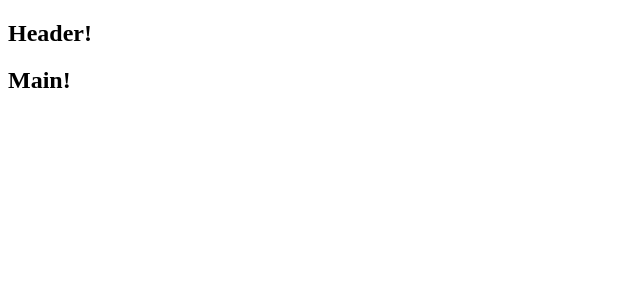
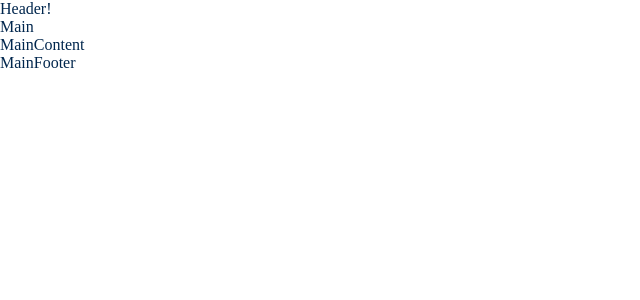
Before and after one commit to ckp92/tweetinsights, a React (Create React App) app in the folder client/: page / in a window 1280 px wide. Shown: the top 300 px of the page, without its empty margins (0-640 px from the left). Built offline with nearby package versions, Linux system fonts and the light colour scheme.

Commit message:
make shell main and header components to prepare for building the header

```diff
--- a/client/src/components/App.js
+++ b/client/src/components/App.js
@@ -2,12 +2,12 @@ import "../styles/App.css";
 import React from "react";
 import { BrowserRouter, Route } from "react-router-dom";
 
-const Header = () => <h2>Header!</h2>;
+import Main from "./main/Main";
+import Header from "./header/Header";
 const Docs = () => <h2>Docs!</h2>;
 const CV = () => <h2>CV!</h2>;
 const GitHub = () => <h2>GitHub!</h2>;
 const Contact = () => <h2>Contact!</h2>;
-const Main = () => <h2>Main!</h2>;
 
 const App = () => {
   return (
--- /dev/null
+++ b/client/src/components/Shell.js
@@ -0,0 +1,13 @@
+import React from "react";
+
+const Shell = ({ header, content, footer }) => {
+  return (
+    <div className="Shell">
+      <div className="shell-header">{header}</div>
+      <div className="shell-content">{content}</div>
+      <div className="shell-footer">{footer}</div>
+    </div>
+  );
+};
+
+export default Shell;
--- /dev/null
+++ b/client/src/components/header/Header.js
@@ -0,0 +1,7 @@
+import React from "react";
+
+const Header = () => {
+  return <div className="header">Header!</div>;
+};
+
+export default Header;
--- /dev/null
+++ b/client/src/components/main/Main.js
@@ -0,0 +1,12 @@
+import React from "react";
+import Shell from "../Shell";
+
+const Main = () => {
+  return (
+    <div className="main">
+      <Shell header="Main" content="MainContent" footer="MainFooter" />
+    </div>
+  );
+};
+
+export default Main;
--- a/client/src/styles/App.css
+++ b/client/src/styles/App.css
@@ -0,0 +1,20 @@
+* {
+  box-sizing: border-box;
+  color: #00264d;
+  -webkit-tap-highlight-color: rgba(0, 0, 0, 0);
+  -webkit-tap-highlight-color: transparent;
+}
+
+body {
+  margin: 0;
+  height: 100%;
+  width: 100%;
+}
+
+.container {
+  height: 100%;
+}
+
+button {
+  cursor: pointer;
+}
```
Also changed, not shown: client/src/styles/Shell.css (added).
